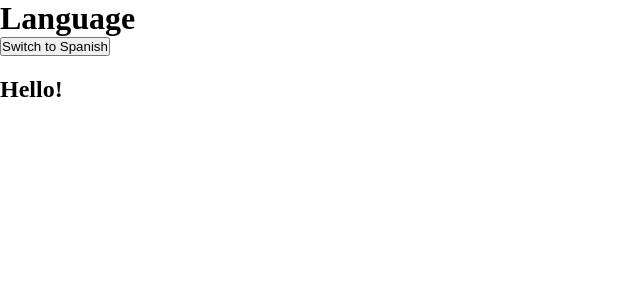
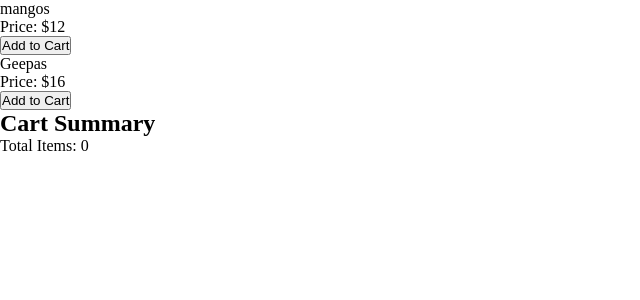
Before and after one commit to nurmoha251-droid/excise-3, a React (Vite) app: page / in a window 1280 px wide. Shown: the top 300 px of the page, without its empty margins (0-640 px from the left). Built offline with nearby package versions, Linux system fonts and the light colour scheme.

Commit message:
exercise 15

```diff
--- a/src/App.jsx
+++ b/src/App.jsx
@@ -1,22 +1,29 @@
-import   useState  from "react";
-import DoubleCounter from "./DoubleCounter";
-import Counter from "./Counter";
-import Login from "./Login";
-import MultiStepForm from "./MultiStepForm";
-import Language from "./Language";
+// App.jsx
+import React, { useState } from 'react';
+import CartContext from './CartContext';
+import ProductItem from './ProductItem';
+import CartSummary from './CartSummary';
+
 function App() {
+  const [cartItems, setCartItems] = useState([]);
 
+  const addToCart = (item) => {
+    setCartItems([...cartItems, item]);
+  };
 
+  const removeFromCart = (itemId) => {
+    setCartItems(cartItems.filter((item) => item.id !== itemId));
+  };
 
-      return(
-<>
-{/* <Login/>
-<Counter/> */}
-{/* <MultiStepForm/> */}
-<Language/>
-{/* <DoubleCounter/> */}
-     </>  )
+  const value = { cartItems, addToCart, removeFromCart };
+
+  return (
+    <CartContext.Provider value={value}>
+      <ProductItem itemId={1} itemName="mangos" price={12} />
+      <ProductItem itemId={2} itemName="Geepas" price={16} />
+      <CartSummary />
+    </CartContext.Provider>
+  );
 }
 
-
 export default App;
--- /dev/null
+++ b/src/CartContext.jsx
@@ -0,0 +1,5 @@
+// CartContext.js
+import { createContext } from 'react';
+
+const CartContext = createContext();
+export default CartContext;
--- /dev/null
+++ b/src/CartSummary.jsx
@@ -0,0 +1,24 @@
+// CartSummary.jsx
+import React, { useContext } from 'react';
+import CartContext from './CartContext';
+
+function CartSummary() {
+  const { cartItems, removeFromCart } = useContext(CartContext);
+
+  return (
+    <div>
+      <h2>Cart Summary</h2>
+      <p>Total Items: {cartItems.length}</p>
+      <ul>
+        {cartItems.map((item) => (
+          <li key={item.id}>
+            {item.name} - ${item.price}{' '}
+            <button onClick={() => removeFromCart(item.id)}>Remove</button>
+          </li>
+        ))}
+      </ul>
+    </div>
+  );
+}
+
+export default CartSummary;
--- /dev/null
+++ b/src/ProductItem.jsx
@@ -0,0 +1,21 @@
+// ProductItem.jsx
+import React, { useContext } from 'react';
+import CartContext from './CartContext';
+
+function ProductItem({ itemId, itemName, price }) {
+  const { addToCart } = useContext(CartContext);
+
+  const handleAdd = () => {
+    addToCart({ id: itemId, name: itemName, price });
+  };
+
+  return (
+    <div>
+      <p>{itemName}</p>
+      <p>Price: ${price}</p>
+      <button onClick={handleAdd}>Add to Cart</button>
+    </div>
+  );
+}
+
+export default ProductItem;
```
Also changed, not shown: src/ShoppingCart.jsx (added, +48 -0 lines).
